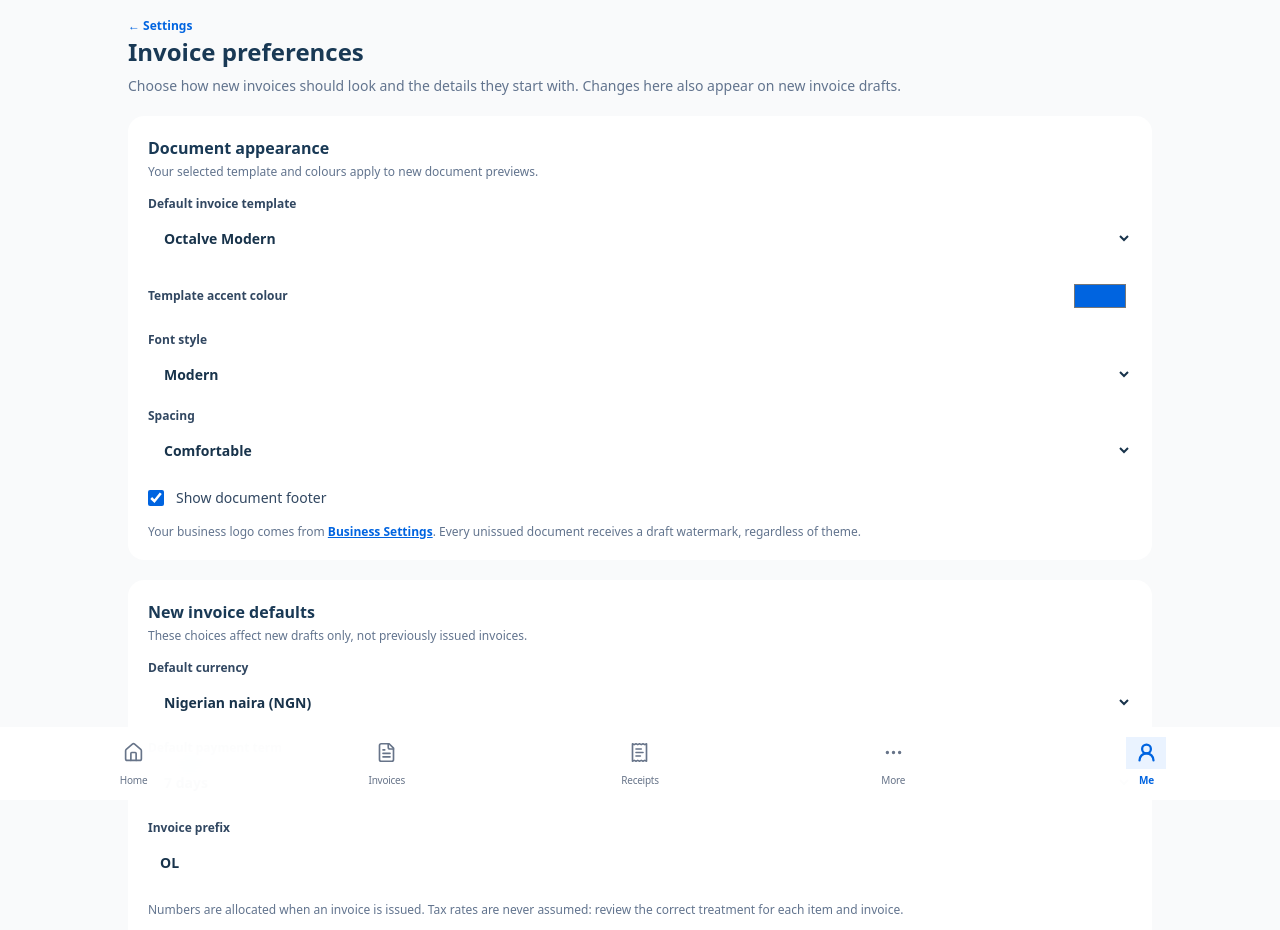
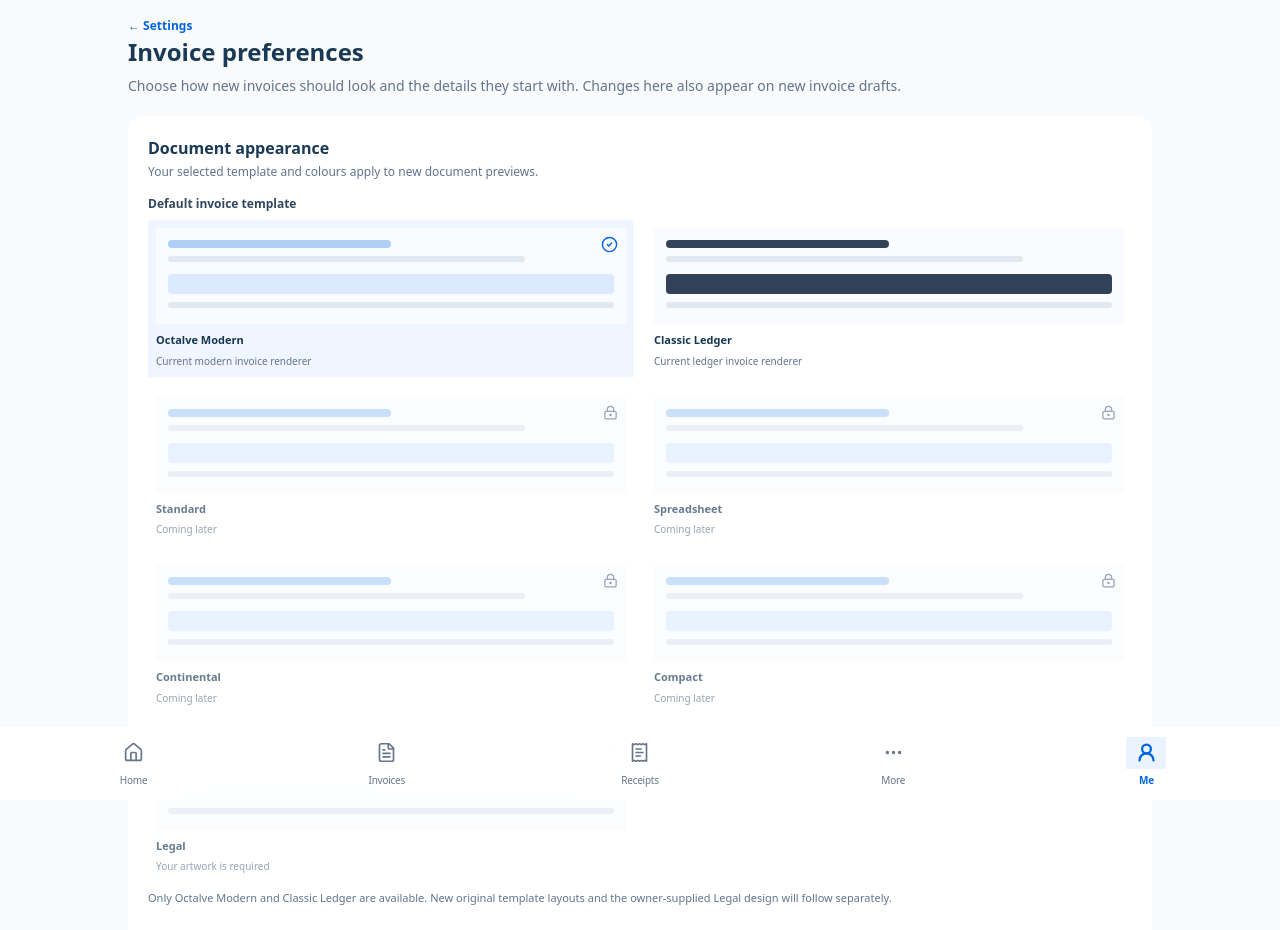
Before and after one commit to octalve-core/octalve-invoice, a Next.js app: page /dashboard/settings/invoice in a window 1280 px wide. Shown: the top 930 px of the page. Built offline with nearby package versions, Linux system fonts and the light colour scheme.

Commit message:
feat(phase-0i): use shared template gallery in invoice settings without enabling unbuilt designs

```diff
--- a/app/(dashboard)/dashboard/settings/invoice/page.tsx
+++ b/app/(dashboard)/dashboard/settings/invoice/page.tsx
@@ -3,6 +3,7 @@ import Link from "next/link";
 import {useMerchantPreview,type DueDatePreference} from "@/src/features/merchant-preview/MerchantPreviewProvider";
 import type {CurrencyCode} from "@/src/features/invoice/types";
 import {merchantInitials} from "@/src/features/invoices/lib/document-number";
+import {InvoiceTemplateGallery} from "@/src/features/invoices/components/InvoiceTemplateGallery";
 const field="mt-1 block h-11 w-full rounded-xl border border-[#D7E2EF] bg-white px-3 text-sm text-[#18334B] focus-visible:outline-2 focus-visible:outline-[#0064E0]";
 export default function InvoiceSettingsPage(){
  const {settings,invoicePreferences,setInvoicePreferences,invoiceAppearance,setInvoiceAppearance,receiptAutoMode,setReceiptAutoMode}=useMerchantPreview();
@@ -16,9 +17,10 @@ export default function InvoiceSettingsPage(){
   <div className="grid gap-5 lg:grid-cols-2">
    <section className="space-y-4 rounded-2xl border border-[#E0EAF5] bg-white p-5 shadow-sm" aria-label="Document appearance settings">
     <header><h2 className="font-bold text-[#193955]">Document appearance</h2><p className="mt-1 text-xs text-slate-500">Your selected template and colours apply to new document previews.</p></header>
-    <label className="block text-xs font-semibold text-[#314761]">Default invoice template
-     <select className={field} value={invoiceAppearance.template} onChange={e=>appearance("template",e.target.value as typeof invoiceAppearance.template)}><option value="modern">Octalve Modern</option><option value="ledger">Classic Ledger</option></select>
-    </label>
+    <div className="space-y-2"><p className="text-xs font-semibold text-[#314761]">Default invoice template</p>
+     <InvoiceTemplateGallery selected={invoiceAppearance.template} onSelect={style=>appearance("template",style)}/>
+     <p className="text-[11px] text-slate-500">Only Octalve Modern and Classic Ledger are available. New original template layouts and the owner-supplied Legal design will follow separately.</p>
+    </div>
     <label className="flex items-center justify-between gap-3 text-xs font-semibold text-[#314761]">Template accent colour
      <input type="color" aria-label="Template accent colour" value={invoiceAppearance.accent} onChange={e=>appearance("accent",e.target.value)} className="h-10 w-16 cursor-pointer rounded-md border border-slate-200 bg-white p-1"/>
     </label>
```
